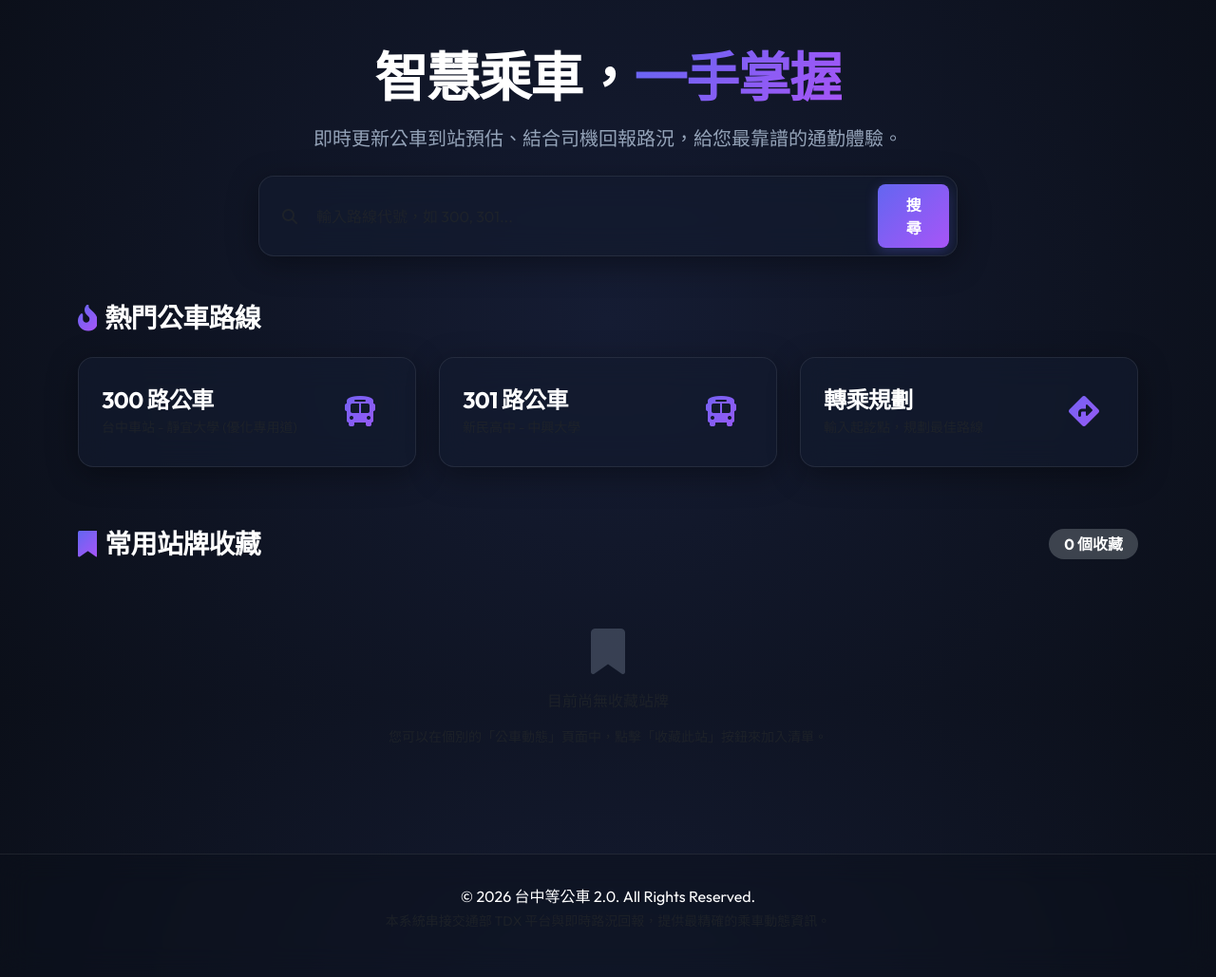
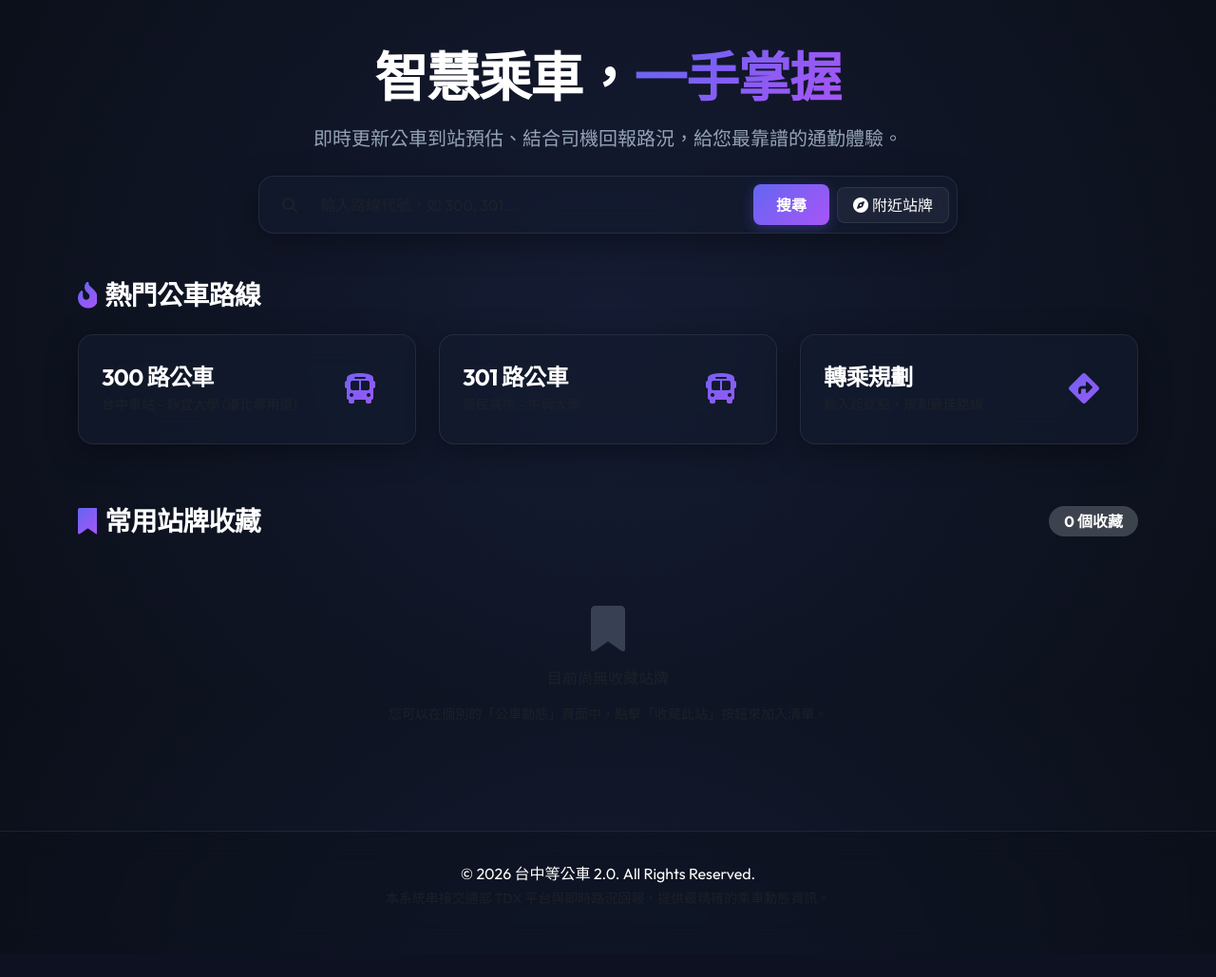
Before and after one commit to melody950705/-, a Flask app: page / in a window 1280 px wide. Shown: the part 63-1092 px from the top of the page at 95% size. After the commit the page ends 1015 px from the top, so only its background shows below. Run offline with Flask 3, Linux system fonts and the light colour scheme.

Commit message:
feat: implement nearby stops search and fix API routing mismatch

```diff
--- a/app/routes/bus.py
+++ b/app/routes/bus.py
@@ -100,7 +100,10 @@ def bus_status(route_id):
     """
     return render_template('bus_status.html', route_id=route_id)
 
+from app.routes.main import main_bp
+
 @bus_bp.route('/api/status/<route_id>', methods=['GET'])
+@main_bp.route('/api/bus/<route_id>', methods=['GET'])
 def api_bus_status(route_id):
     """
     取得即時動態 API
@@ -136,6 +139,7 @@ def api_bus_status(route_id):
 
     # 合併回傳
     return jsonify({
+        'status': 'success',
         'route_id': route_id,
         'stops': bus_stops,
         'reports': reports
--- a/app/routes/main.py
+++ b/app/routes/main.py
@@ -128,3 +128,52 @@ def delete_favorite():
         flash(error_msg, 'warning')
 
     return redirect(request.referrer or url_for('main.index'))
+
+@main_bp.route('/api/nearby-stops', methods=['GET'])
+def get_nearby_stops():
+    """
+    [F-05] 附近站牌與公車搜尋 API
+    根據使用者傳入的經緯度 (lat, lng)，計算距離並回傳最接近的公車站點。
+    """
+    try:
+        lat_val = request.args.get('lat')
+        lng_val = request.args.get('lng')
+
+        # 預設位置（台中市政府附近）
+        lat = float(lat_val) if lat_val else 24.1625
+        lng = float(lng_val) if lng_val else 120.6472
+    except ValueError:
+        return jsonify({'status': 'error', 'message': '經緯度格式錯誤'}), 400
+
+    mock_stations = [
+        {"name": "科博館 (Botanical Garden)", "lat": 24.1558, "lng": 120.6653, "routes": ["300", "301", "303", "304"]},
+        {"name": "廣三SOGO (Kuang San SOGO)", "lat": 24.1556, "lng": 120.6616, "routes": ["300", "302", "305", "310"]},
+        {"name": "市政府 (Taichung City Hall)", "lat": 24.1625, "lng": 120.6472, "routes": ["300", "301", "305"]},
+        {"name": "新光/遠百 (Shin Kong/Top City)", "lat": 24.1645, "lng": 120.6425, "routes": ["300", "302", "310"]},
+        {"name": "秋紅谷 (Maple Garden)", "lat": 24.1668, "lng": 120.6384, "routes": ["300", "303", "304", "305"]},
+        {"name": "台中車站 (Taichung Station)", "lat": 24.1373, "lng": 120.6868, "routes": ["300", "301", "302", "305", "310"]},
+        {"name": "逢甲大學 (Tunghai Univ. / Fengjia)", "lat": 24.1798, "lng": 120.6462, "routes": ["5", "25", "35"]},
+        {"name": "靜宜大學 (Providence Univ.)", "lat": 24.2268, "lng": 120.5791, "routes": ["300", "301", "305", "310"]}
+    ]
+
+    import math
+    results = []
+    for station in mock_stations:
+        # 使用簡易經緯度歐氏距離換算 (北緯 24 度下，緯度 1 度約 111 公里，經度 1 度約 101 公里)
+        d_lat = (station["lat"] - lat) * 111000
+        d_lng = (station["lng"] - lng) * 101000
+        distance = int(math.sqrt(d_lat**2 + d_lng**2))
+
+        results.append({
+            "name": station["name"],
+            "distance": distance,
+            "routes": station["routes"]
+        })
+
+    # 依距離由近到遠排序，取前 4 個
+    results.sort(key=lambda x: x["distance"])
+
+    return jsonify({
+        "status": "success",
+        "stops": results[:4]
+    })
--- a/app/static/js/main.js
+++ b/app/static/js/main.js
@@ -142,7 +142,7 @@ function formatEstimateTime(seconds, status) {
 
 async function fetchBusStatus(routeId, favoritesList = []) {
     try {
-        const response = await fetch(`/bus/api/status/${routeId}`);
+        const response = await fetch(`/api/bus/${routeId}`);
         if (!response.ok) throw new Error('API response error');
 
         const data = await response.json();
@@ -370,6 +370,92 @@ function fetchDriverLocation() {
     }
 }
 
+// Nearby Stops finder for passengers
+async function findNearbyStops() {
+    const section = document.getElementById('nearby-stops-section');
+    const loading = document.getElementById('nearby-stops-loading');
+    const list = document.getElementById('nearby-stops-list');
+
+    if (!section || !loading || !list) return;
+
+    // Show section and loading, hide previous list
+    section.classList.remove('d-none');
+    loading.classList.remove('d-none');
+    list.innerHTML = '';
+
+    // Helper to fetch and render
+    const fetchStops = async (lat = '', lng = '') => {
+        try {
+            const url = (lat && lng) ? `/api/nearby-stops?lat=${lat}&lng=${lng}` : '/api/nearby-stops';
+            const response = await fetch(url);
+            if (!response.ok) throw new Error('API response error');
+            const data = await response.json();
+
+            loading.classList.add('d-none');
+
+            if (data.status === 'success' && data.stops && data.stops.length > 0) {
+                data.stops.forEach(stop => {
+                    // Create cards
+                    const col = document.createElement('div');
+                    col.className = 'col-md-6 mb-3';
+
+                    let routeTags = stop.routes.map(r =>
+                        `<a href="/bus/${r}" class="badge bg-primary bg-opacity-20 text-gradient text-decoration-none px-2 py-1 me-1 mb-1 border border-primary border-opacity-20 font-weight-bold">${r}路</a>`
+                    ).join('');
+
+                    col.innerHTML = `
+                        <div class="glass-card p-3 h-100 d-flex flex-column justify-content-between" style="border-left: 3px solid var(--accent-pink);">
+                            <div>
+                                <h6 class="text-white fw-bold mb-1">${stop.name}</h6>
+                                <p class="text-muted small mb-2"><i class="fas fa-walking me-1 text-pink"></i> 距離約 ${stop.distance} 公尺</p>
+                            </div>
+                            <div class="mt-2">
+                                <small class="text-muted d-block mb-1">行經路線：</small>
+                                <div class="d-flex flex-wrap">
+                                    ${routeTags}
+                                </div>
+                            </div>
+                        </div>
+                    `;
+                    list.appendChild(col);
+                });
+            } else {
+                list.innerHTML = `
+                    <div class="col-12 text-center py-3 text-muted">
+                        <i class="fas fa-exclamation-circle me-1"></i> 找不到附近的公車站牌。
+                    </div>
+                `;
+            }
+        } catch (error) {
+            console.error('Error fetching nearby stops:', error);
+            loading.classList.add('d-none');
+            showToast('取得附近站牌失敗，請稍後再試。', 'danger');
+            list.innerHTML = `
+                <div class="col-12 text-center py-3 text-danger">
+                    <i class="fas fa-exclamation-triangle me-1"></i> 連線伺服器失敗
+                </div>
+            `;
+        }
+    };
+
+    if (navigator.geolocation) {
+        navigator.geolocation.getCurrentPosition(
+            (position) => {
+                fetchStops(position.coords.latitude, position.coords.longitude);
+            },
+            (error) => {
+                console.warn('Geolocation denied or failed, using default center:', error);
+                showToast('無法取得您的精確定位，改以預設台中市區中心搜尋。', 'info');
+                fetchStops();
+            },
+            { enableHighAccuracy: true, timeout: 5000 }
+        );
+    } else {
+        showToast('您的瀏覽器不支援定位，已使用預設台中市區中心搜尋。', 'info');
+        fetchStops();
+    }
+}
+
 // DOM Content Loaded Handler
 document.addEventListener('DOMContentLoaded', () => {
     setupSearchSuggestions();
--- a/app/templates/index.html
+++ b/app/templates/index.html
@@ -11,13 +11,33 @@
 
         <!-- Search Form -->
         <div class="position-relative w-100 max-width-md mx-auto">
-            <div class="glass-card p-2 d-flex align-items-center">
-                <i class="fas fa-search text-muted ms-3 me-2"></i>
+            <div class="glass-card p-2 d-flex align-items-center gap-2">
+                <i class="fas fa-search text-muted ms-3 me-1"></i>
                 <input type="text" id="route-search" class="form-control bg-transparent border-0 text-white shadow-none" placeholder="輸入路線代號，如 300, 301..." autocomplete="off">
-                <button class="btn btn-gradient px-4" onclick="const val = document.getElementById('route-search').value.trim(); if(val) window.location.href = '/bus/' + val;">搜尋</button>
+                <button class="btn btn-gradient px-4 text-nowrap" onclick="const val = document.getElementById('route-search').value.trim(); if(val) window.location.href = '/bus/' + val;">搜尋</button>
+                <button class="btn btn-glass px-3 text-nowrap text-white" onclick="findNearbyStops()"><i class="fas fa-compass text-pink me-1"></i>附近站牌</button>
             </div>
             <!-- Suggestion Box -->
             <div id="search-suggestions" class="suggestion-list d-none text-start"></div>
+        </div>
+
+        <!-- Nearby Stops Section -->
+        <div id="nearby-stops-section" class="d-none mt-4 max-width-md mx-auto text-start">
+            <div class="glass-card p-4">
+                <div class="d-flex justify-content-between align-items-center mb-3 border-bottom border-secondary border-opacity-20 pb-2">
+                    <h5 class="mb-0 text-white font-weight-bold"><i class="fas fa-location-arrow text-pink me-2"></i>目前位置附近的公車站</h5>
+                    <button class="btn btn-sm btn-glass text-muted" onclick="document.getElementById('nearby-stops-section').classList.add('d-none');" style="border: none; background: transparent; font-size: 1rem;"><i class="fas fa-times"></i></button>
+                </div>
+                <!-- Loading Spinner -->
+                <div id="nearby-stops-loading" class="text-center py-4 d-none">
+                    <i class="fas fa-spinner fa-spin text-pink fa-2x mb-2"></i>
+                    <p class="text-muted small mb-0">正在讀取 GPS 定位並搜尋附近站牌...</p>
+                </div>
+                <!-- Stop Cards Grid -->
+                <div id="nearby-stops-list" class="row">
+                    <!-- Dynamic stop cards go here -->
+                </div>
+            </div>
         </div>
     </div>
 </div>
```
Also changed, not shown: test_app.py (+19 -0 lines), instance/database.db.
